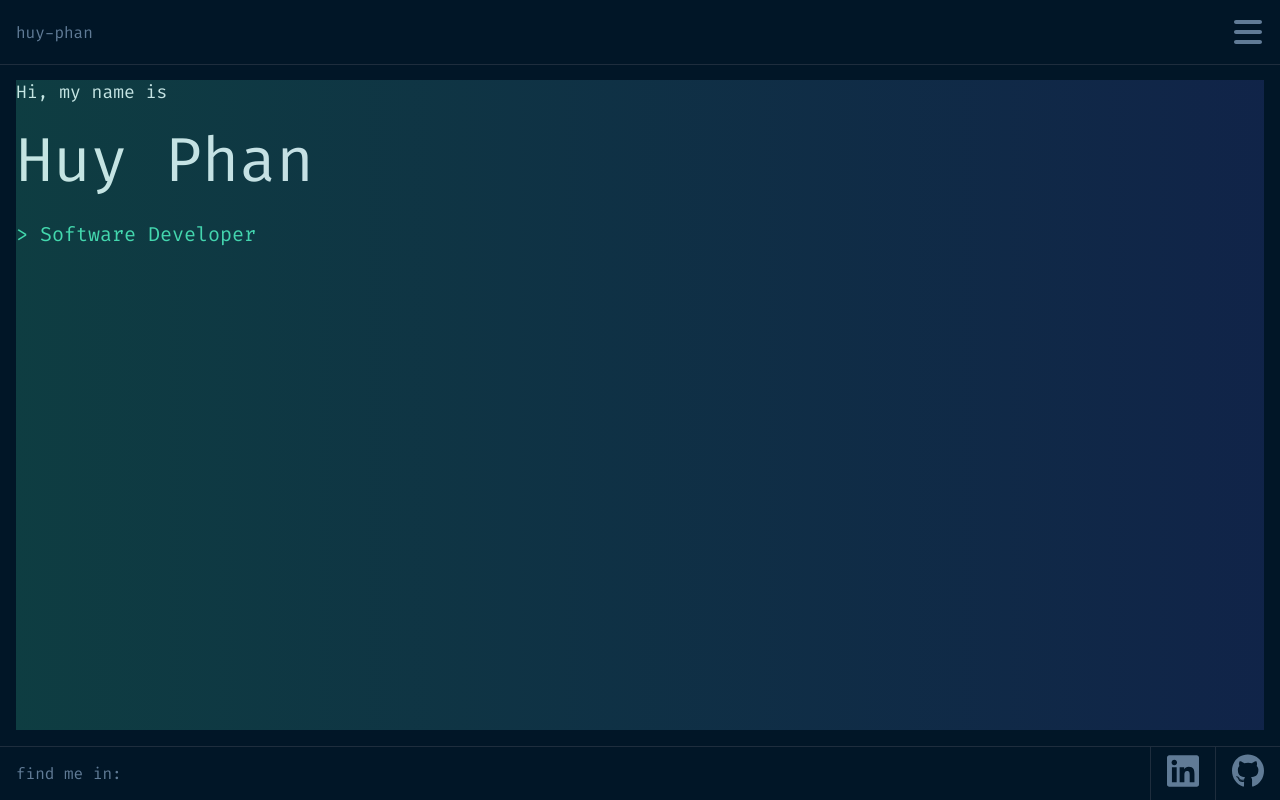
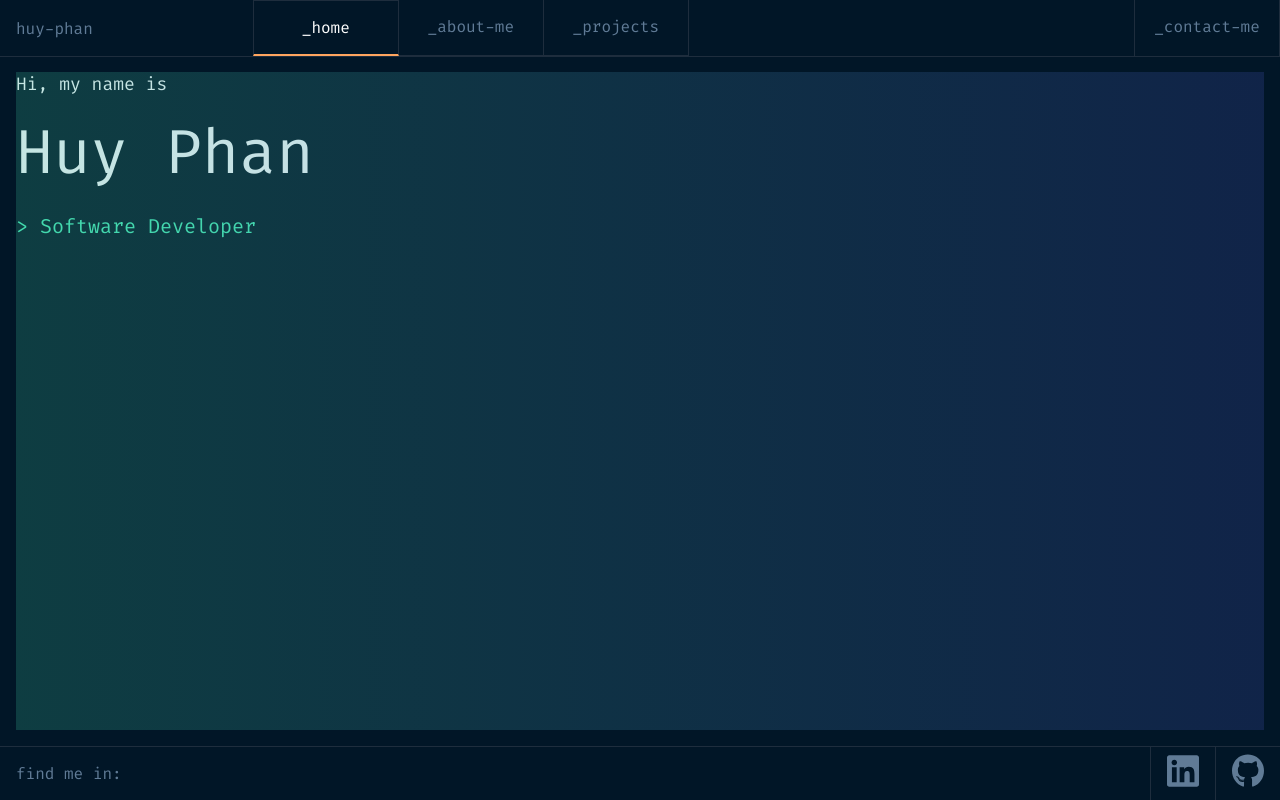
Before and after one commit to huyphan2210/My-Developer-Portfolio, a React (Vite) app: page / in a window 1280 px wide. Built offline with nearby package versions, Linux system fonts and the light colour scheme.

Commit message:
Update header

```diff
--- a/src/layout/header/Header.scss
+++ b/src/layout/header/Header.scss
@@ -1,4 +1,4 @@
-header {
+.header {
   display: flex;
   align-items: center;
   justify-content: space-between;
@@ -7,9 +7,8 @@ header {
   outline: solid 1px var(--stroke-color);
   position: relative;
 
-  .header {
   &__home-link {
-      color: var(--text-color-1);
+    color: inherit;
     text-decoration: none;
   }
 
@@ -26,6 +25,9 @@ header {
       height: calc(100vh - 100%);
       background-color: var(--bg-color);
       z-index: 1;
+      display: flex;
+      flex-direction: column;
+      justify-content: space-between;
     }
   }
 
@@ -45,10 +47,30 @@ header {
     }
   }
 }
+
+@media screen and (min-width: 1024px) {
+  .header {
+    justify-content: unset;
+    padding: 0;
+
+    &__home-link {
+      padding-left: 1rem;
+      padding-right: 10rem;
     }
 
-@media screen and (min-width: 1024px) {
-  .header__icons {
+    &__menu {
+      &--desktop {
+        display: block;
+        flex-grow: 1;
+      }
+
+      &--mobile {
         display: none;
       }
     }
+
+    &__icons {
+      display: none;
+    }
+  }
+}
--- a/src/layout/header/Header.tsx
+++ b/src/layout/header/Header.tsx
@@ -4,20 +4,24 @@ import menuIcon from "../../assets/icons/menu.svg";
 import closeIcon from "../../assets/icons/close.svg";
 import Navigations from "./components/Navigation/Navigations";
 import RouteURLs from "../../RouteUrls";
+import SocialLinks from "../../components/SocialLinks/SocialLinks";
 
 const Header: FC = () => {
   const [isMenuClicked, setIsMenuCLicked] = useState(false);
-
   const name = "huy-phan";
 
   return (
-    <header>
+    <header className="header">
       <a className="header__home-link" href={RouteURLs.HOME}>
         {name}
       </a>
+      <div className="header__menu--desktop">
+        <Navigations isMobile={false} />
+      </div>
       {isMenuClicked && (
         <div className="header__menu--mobile">
-          <Navigations />
+          <Navigations isMobile />
+          <SocialLinks />
         </div>
       )}
       <div className="header__icons">
```
Lines whose indentation alone changed are shown as unchanged.
